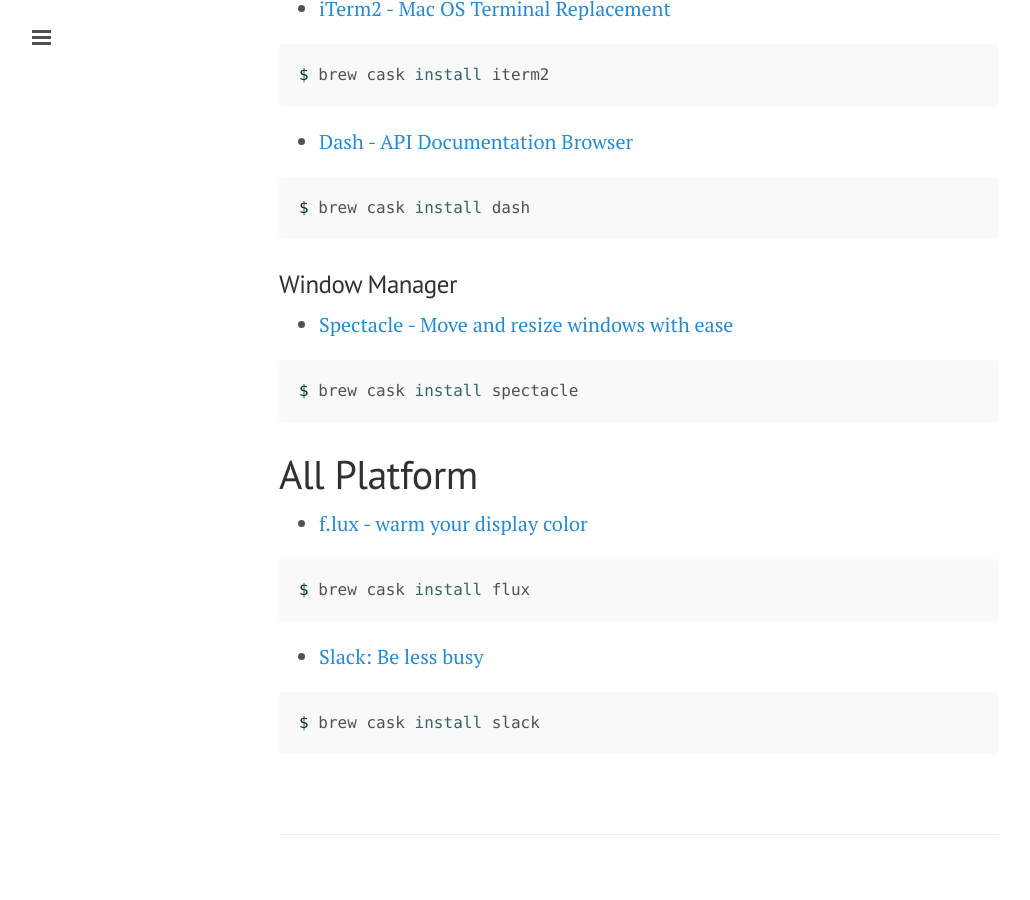
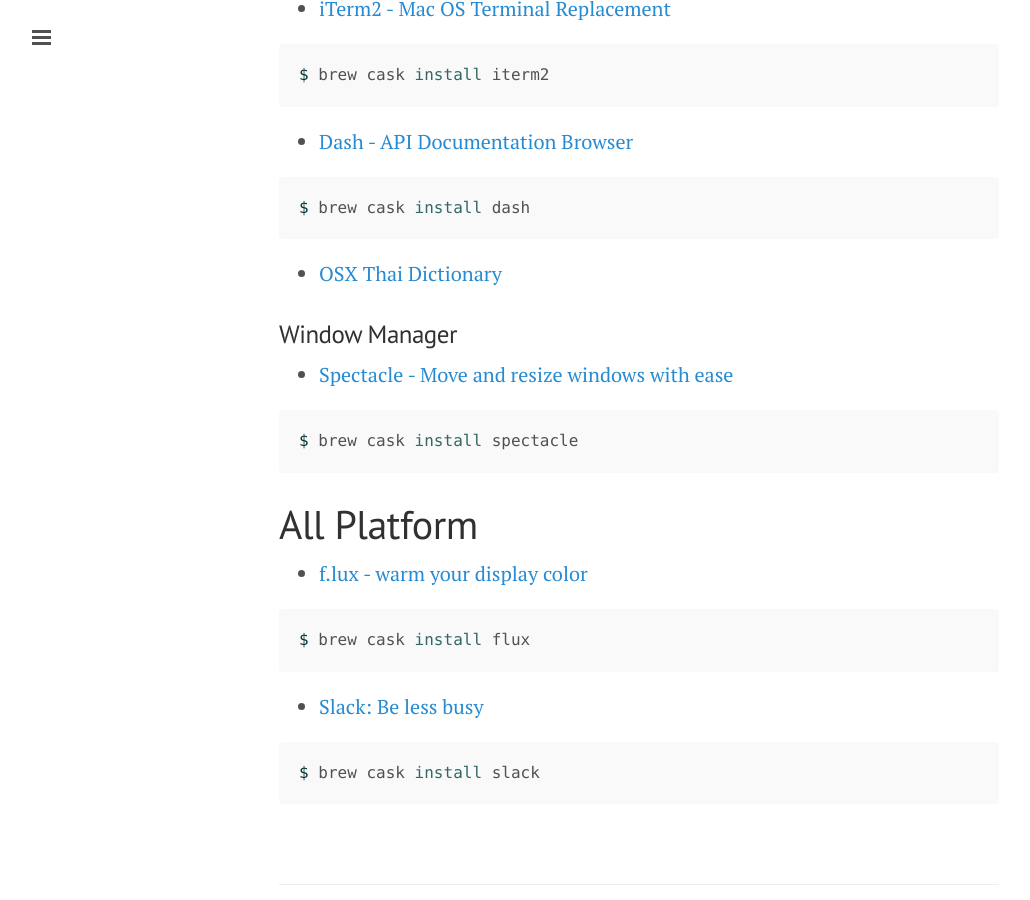
Before and after one commit to ibotdotout/ibotdotout.github.io, a Jekyll site: the page built from _posts/2015-08-27-dev-tools.md, in a window 1280 px wide and 900 px high, scrolled down 837 px. Shown: the whole window, without its empty margins (1-1031 px from the left). Built offline with Jekyll 4.4.1, drawn with Linux system fonts in a browser that asks for light colours; Markdown is read by kramdown in place of the engine named in the settings.

Commit message:
Modify: add osx thai dict

````diff
--- a/_posts/2015-08-27-dev-tools.md
+++ b/_posts/2015-08-27-dev-tools.md
@@ -41,6 +41,8 @@ $ brew cask install iterm2
 $ brew cask install dash
 ```
 
+- [OSX Thai Dictionary](http://www.iviewapp.net/2012/12/thai-dictionary-mac-os-x-mountain-lion.html)
+
 
 ### Window Manager
 
````
